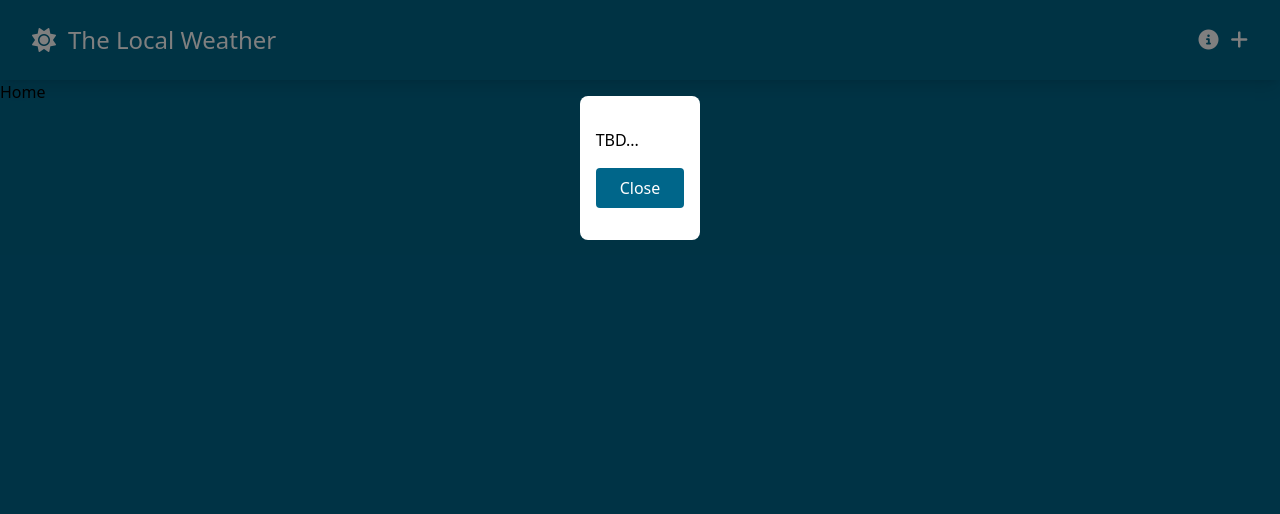
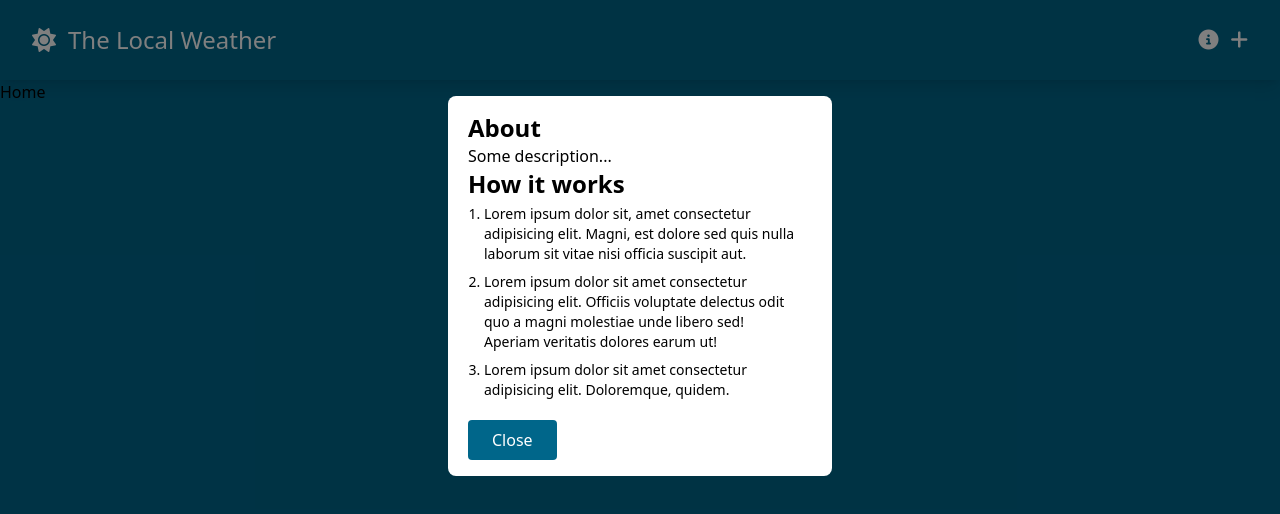
Before and after one commit to BaksaVrato/weather-vue-app, a Vue app: page / in a window 1280 px wide. Both pictures are taken after a click on the icon 1208 px from the left and 40 px from the top of the page. Shown: the top 514 px of the page. Built offline with nearby package versions, Linux system fonts and the light colour scheme.

Commit message:
modal done

```diff
--- a/src/components/BaseModal.vue
+++ b/src/components/BaseModal.vue
@@ -1,13 +1,20 @@
 <template>
+ <Teleport to="body"> <!-- Teleport - move to DOM component outside of hierarchy of this component (in this case body) -> good for absolute comps-->
+  <Transition name="modal"> <!-- transition animation -->
       <div class="absolute top-0 left-0 w-full h-full bg-black bg-opacity-50 flex justify-center px-8"
       v-show="modalActive"
     >
-    <div class="py-8 px-4 bg-white rounded-lg max-w-sm self-start mt-24" >
+      <div class="py-4 px-5 bg-white rounded-lg max-w-sm self-start mt-24" >
+
         <slot/>
+
         <button class="text-white mt-4 bg-weather-primary py-2 px-6 rounded"
         @click="$emit('close-modal')">Close</button>
+
       </div>
     </div>
+  </Transition>
+ </Teleport>
 </template>
 
 <script>
@@ -27,3 +34,18 @@
     }
   }
 </script>
+
+<style>
+
+/* Transition cpomponent */
+  .modal-enter-active,
+  .modal-leave-active {
+    transition: all 0.3s ease-out;
+  }
+
+  .modal-enter-from,
+  .modal-leave-to {
+    opacity: 0;
+  }
+
+</style>
--- a/src/components/SiteNavigation.vue
+++ b/src/components/SiteNavigation.vue
@@ -21,7 +21,14 @@
     </nav>
   </header>
   <BaseModal :modalActive="modalActive" @close-modal="toggleModal">
-    <p>TBD...</p>
+    <h1 class="text-2xl font-bold">About</h1>
+    <p>Some description...</p>
+    <h1 class="text-2xl font-bold">How it works</h1>
+    <ol class="list-decimal px-4 text-sm">
+      <li class="py-1">Lorem ipsum dolor sit, amet consectetur adipisicing elit. Magni, est dolore sed quis nulla laborum sit vitae nisi officia suscipit aut.</li>
+      <li class="py-1">Lorem ipsum dolor sit amet consectetur adipisicing elit. Officiis voluptate delectus odit quo a magni molestiae unde libero sed! Aperiam veritatis dolores earum ut!</li>
+      <li class="py-1">Lorem ipsum dolor sit amet consectetur adipisicing elit. Doloremque, quidem.</li>
+    </ol>
   </BaseModal>
 </template>
 
```
Lines whose indentation alone changed are shown as unchanged.
